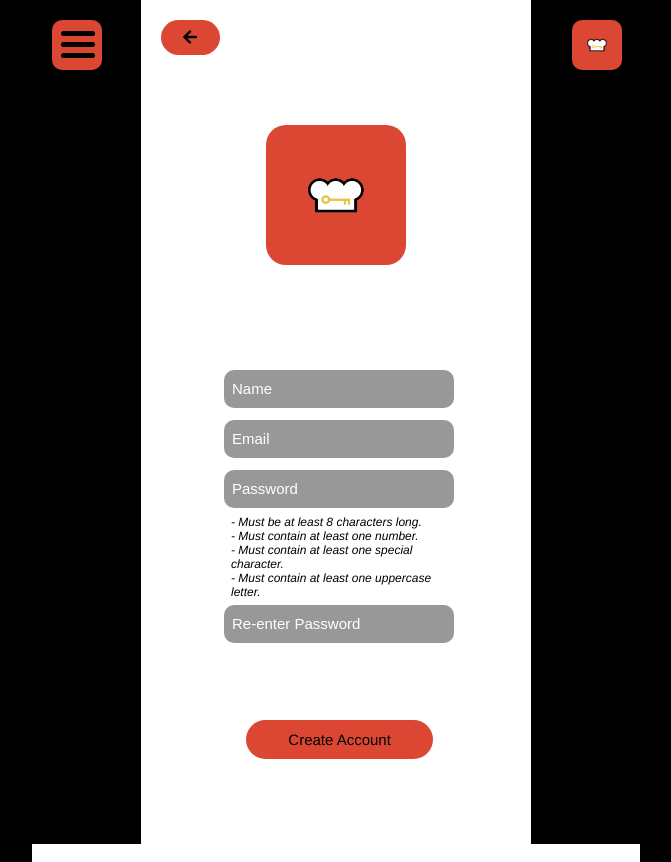
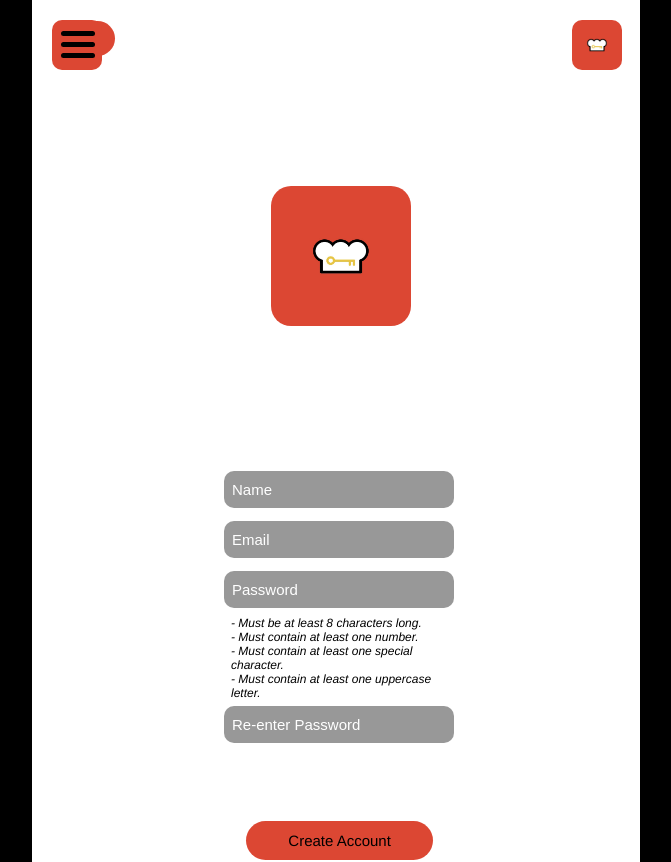
Before and after one commit to agiledev-students-fall2023/4-final-project-culinary-quest, a React (Create React App) app in the folder front-end/: page /create-account in a window 1280 px wide. Shown: the top 862 px of the page, without its empty margins (304-975 px from the left). Built offline with nearby package versions, Linux system fonts and the light colour scheme.

Commit message:
update css for screens

```diff
--- a/front-end/src/App.js
+++ b/front-end/src/App.js
@@ -13,8 +13,7 @@ import RecipeInv from './recipe_inventory';
 import Burger from "./burger";
 import IngredientAdd from './IngredientAdd';
 import RecipeAdd from './RecipeAdd';
-
-
+import Home from './home';
 import "./App.css";
 
 function App() {
@@ -27,6 +26,7 @@ function App() {
         <Router>
           <Routes>
             <Route path="/login" element={<Login />} />
+            <Route path="/home" element={<Home />} />
             <Route path="/create-account" element={<CreateAccount />} />
             <Route path="/forgot-password" element={<ForgotPassword />} />
             <Route path="/recipe" element={<IndivRecipe />} />
--- a/front-end/src/createAccount.css
+++ b/front-end/src/createAccount.css
@@ -1,13 +1,12 @@
 .CreateAccountPage {
-  background-color: #000000;
   display: flex;
   flex-direction: row;
   justify-content: center;
   width: 100%;
+  padding-top: 10%;
 }
 
 .CreateAccountContainer {
-  background-color: #ffffff;
   height: 844px;
   position: relative;
   width: 390px;
@@ -17,7 +16,7 @@
   height: 25px;
   left: 83px;
   position: absolute;
-  top: 360px;
+  top: 400px;
   width: 230px;
 }
 
@@ -36,7 +35,7 @@
   height: 25px;
   left: 83px;
   position: absolute;
-  top: 410px;
+  top: 450px;
   width: 230px;
 }
 
@@ -56,7 +55,7 @@
   height: 25px;
   left: 90px;
   position: absolute;
-  top: 515px;
+  top: 555px;
   width: 230px;
   color: #000000;
   font-family: "Inter-Regular", Helvetica;
@@ -67,7 +66,7 @@
   height: 25px;
   left: 83px;
   position: absolute;
-  top: 460px;
+  top: 500px;
   width: 230px;
 }
 
@@ -86,7 +85,7 @@
   height: 25px;
   left: 83px;
   position: absolute;
-  top: 595px;
+  top: 635px;
   width: 230px;
 }
 
@@ -105,7 +104,7 @@
   height: 39px;
   left: 105px;
   position: absolute;
-  top: 720px;
+  top: 760px;
   width: 234px;
 }
 
@@ -131,9 +130,9 @@
 
 .BackButton {
   height: 39px;
-  left: 20px;
-  position: absolute;
-  top: 20px;
+  left: -85px;
+  position: relative;
+  top: -40px;
   width: 234px;
 }
 
@@ -155,9 +154,9 @@
 
 .AppLogo {
   background-image: url(../public/IMG_1702.jpg);
-  background-size: 100% 100%;
+  background-size: 100%;
   height: 140px;
-  left: 125px;
+  left: 130px;
   position: absolute;
   top: 125px;
   width: 140px;
--- a/front-end/src/forgotPassword.css
+++ b/front-end/src/forgotPassword.css
@@ -1,13 +1,12 @@
 .ForgotPasswordPage {
-  background-color: #000000;
   display: flex;
   flex-direction: row;
   justify-content: center;
   width: 100%;
+  padding-top: 10%;
 }
 
 .ForgotPasswordContainer {
-  background-color: #ffffff;
   height: 844px;
   position: relative;
   width: 390px;
@@ -17,7 +16,7 @@
   height: 25px;
   left: 83px;
   position: absolute;
-  top: 400px;
+  top: 435px;
   width: 230px;
 }
 
@@ -40,14 +39,14 @@
   height: 26px;
   left: 75px;
   position: absolute;
-  top: 380px;
+  top: 420px;
 }
 
 .ResetButton {
   height: 39px;
   left: 105px;
   position: absolute;
-  top: 529px;
+  top: 650px;
   width: 234px;
 }
 
@@ -73,9 +72,9 @@
 
 .BackButton {
   height: 39px;
-  left: 20px;
-  position: absolute;
-  top: 20px;
+  left: -85px;
+  position: relative;
+  top: -40px;
   width: 234px;
 }
 
@@ -97,9 +96,9 @@
 
 .AppLogo {
   background-image: url(../public/IMG_1702.jpg);
-  background-size: 100% 100%;
+  background-size: 100%;
   height: 140px;
-  left: 125px;
+  left: 130px;
   position: absolute;
   top: 125px;
   width: 140px;
--- a/front-end/src/header.jsx
+++ b/front-end/src/header.jsx
@@ -9,7 +9,7 @@ const Header = props => {
         <div className="MenuLine"></div>
         <div className="MenuLine"></div>
       </button>
-      <a href="/login" className="LogoButton" />
+      <a href="/home" className="LogoButton" />
     </div>
   );
 };
--- a/front-end/src/home.css
+++ b/front-end/src/home.css
@@ -1,7 +1,13 @@
-.Home {
-    background-color: #000000;
-    display: flex;
-    flex-direction: row;
-    justify-content: center;
-    width: 100%;
-  }
+.HomePage {
+  display: flex;
+  flex-direction: row;
+  justify-content: center;
+  width: 100%;
+  padding-top: 10%;
+}
+
+.HomePageContainer {
+  height: 844px;
+  position: relative;
+  width: 390px;
+}
--- a/front-end/src/home.jsx
+++ b/front-end/src/home.jsx
@@ -2,36 +2,14 @@ import React from "react";
 import { Link } from "react-router-dom";
 import "./home.css";
 
-const Login = () => {
+const Home = () => {
   return (
-    <div className="LoginPage">
-      <div className="LoginContainer">
-        <div className="InputEmail">
-          <input type="text" placeholder="Email"/>
-        </div>
-        <div className="InputPassword">
-          <input type="password" placeholder="Password"/>
-        </div>
-        <Link to="/forgot-password" className="ForgotPasswordLink">
-          Forgot Password?
-        </Link>
-        <div className="LoginButton">
-          <Link to="/home" className="Login">
-            Log In
-          </Link>
-        </div>
-        <div className="SignUpLink">
-          <span className="CreateMessage">
-            Don’t have an account? {" "}
-          </span>
-          <Link to="/create-account" className="SignUpText">
-            Sign Up
-          </Link>
-        </div>
-        <div className="AppLogo" />
+    <div className="HomePage">
+      <div className="HomePageContainer">
+
       </div>
     </div>
   );
 };
 
-export default Login;
+export default Home;
--- a/front-end/src/login.css
+++ b/front-end/src/login.css
@@ -3,6 +3,7 @@
   flex-direction: row;
   justify-content: center;
   width: 100%;
+  padding-top: 10%;
 }
 
 .LoginContainer {
@@ -15,7 +16,7 @@
   height: 25px;
   left: 83px;
   position: absolute;
-  top: 360px;
+  top: 400px;
   width: 230px;
 }
 
@@ -34,7 +35,7 @@
   height: 25px;
   left: 83px;
   position: absolute;
-  top: 410px;
+  top: 445px;
   width: 230px;
 }
 
@@ -58,7 +59,7 @@
   left: 80px;
   position: absolute;
   text-align: right;
-  top: 465px;
+  top: 500px;
   width: 230px;
   text-decoration: underline;
 }
@@ -71,7 +72,7 @@
   height: 39px;
   left: 105px;
   position: absolute;
-  top: 529px;
+  top: 600px;
   width: 234px;
 }
 
@@ -99,7 +100,7 @@
   height: 24px;
   left: 93px;
   position: absolute;
-  top: 788px;
+  top: 900px;
   width: 334px;
   font-family: "Inter-Regular", Helvetica;
   font-size: 15px;
@@ -120,9 +121,9 @@
 
 .AppLogo {
   background-image: url(../public/IMG_1702.jpg);
-  background-size: 100% 100%;
+  background-size: 100%;
   height: 140px;
-  left: 125px;
+  left: 130px;
   position: absolute;
   top: 125px;
   width: 140px;
```
